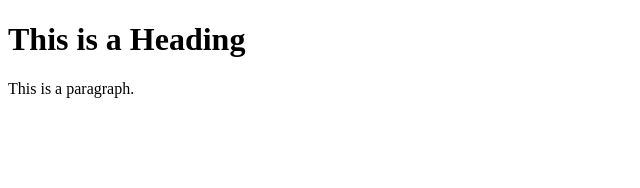
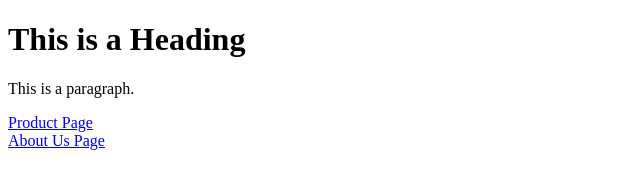
Before and after one commit to TJBoudreau/GitBranchesAssignment2, a plain HTML site: page index.html in a window 1280 px wide. Shown: the whole page, without its empty margins (0-640 px from the left). Drawn offline with Linux system fonts and the light colour scheme.

Commit message:
Added links on the index.html page to products.html and aboutus.html

```diff
--- a/index.html
+++ b/index.html
@@ -6,5 +6,8 @@
     <body>
         <h1>This is a Heading</h1>
         <p>This is a paragraph.</p>
+
+        <a href="products.html">Product Page</a><br>
+        <a href="aboutus.html">About Us Page</a><br>
     </body>
 </html>
```
